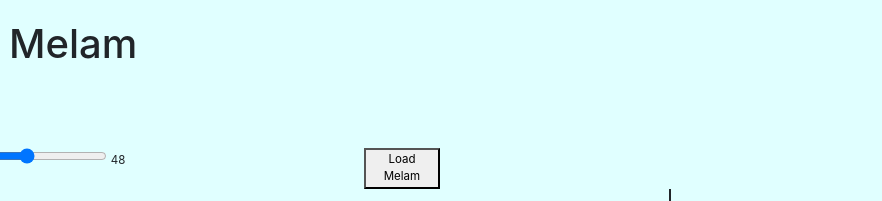
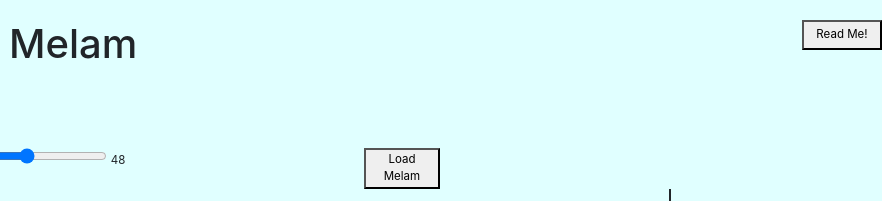
Before and after one commit to AshokPIndy/ChendaPractice, a plain HTML site: page Panchari/Panchari Melam.html in a window 1280 px wide. Shown: the top 201 px of the page, 398-1280 px from the left. Drawn offline with nearby package versions, Linux system fonts and the light colour scheme.

Commit message:
Add Readme

```diff
--- a/Panchari/Panchari Melam.html
+++ b/Panchari/Panchari Melam.html
@@ -66,6 +66,7 @@
             <h1>Panchari Melam</h1>
             <h3 id="Kalam">Kalam 3</h3>
          </div>
+         <button class="hdr-help" onclick="location.href='./Readme.html'" style="height: 30px; width: 80px;">Read Me!</button>
       </div>
       <div class="row" id="row_buttons">
          <div class="col-1">&nbsp;&nbsp;</div>
```
